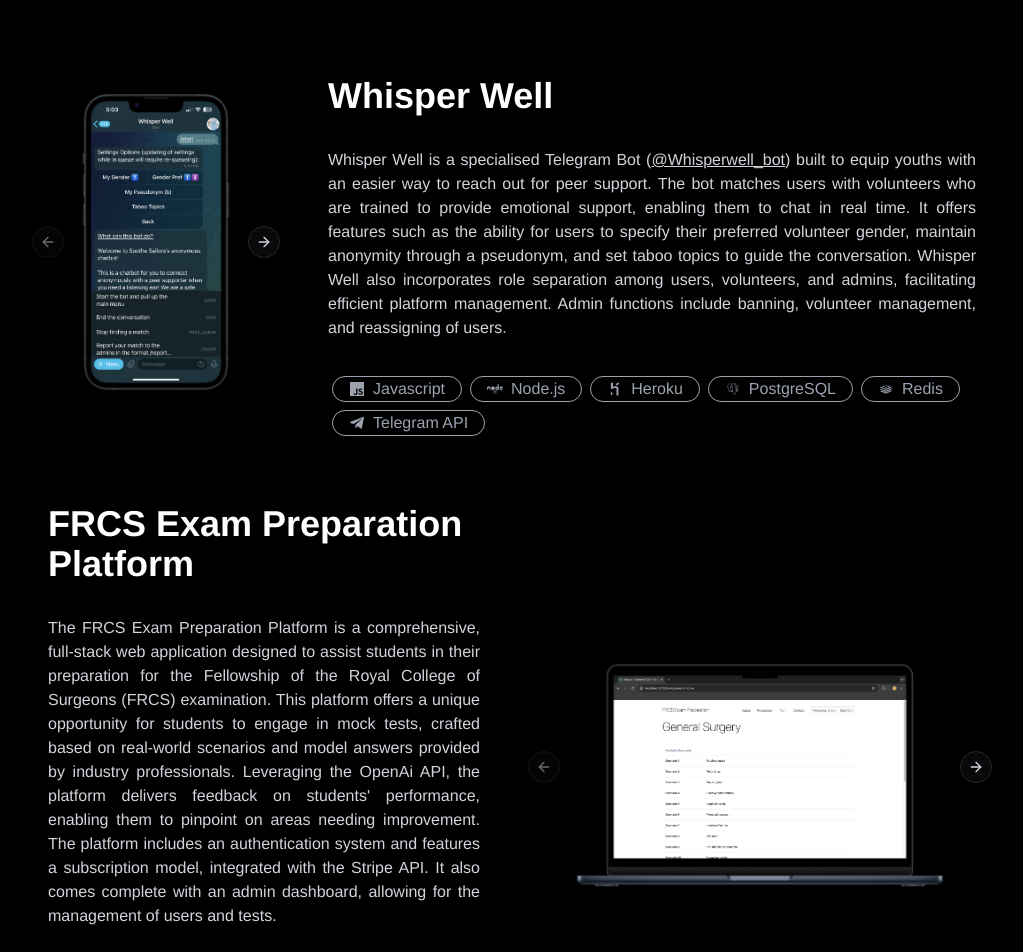
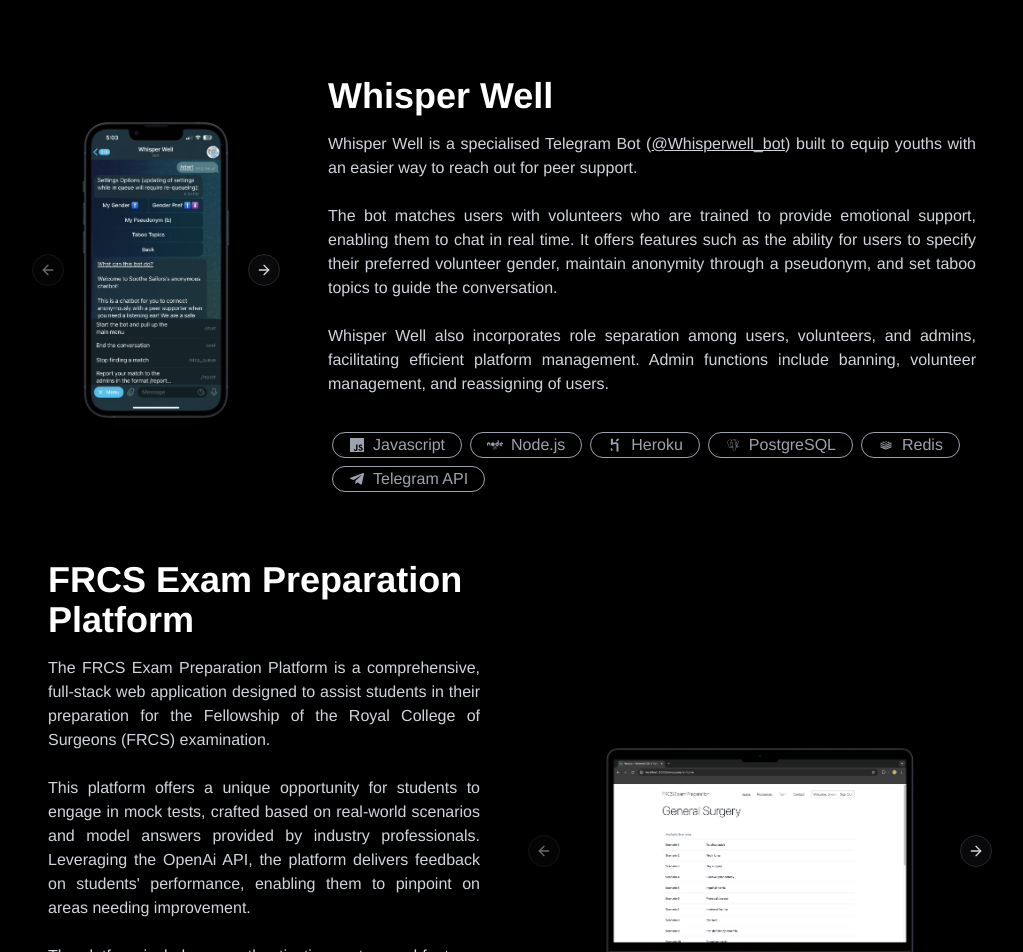
Before and after one commit to limjunan/portfolio, a React (Create React App) app: page / in a window 1280 px wide. Shown: the part 1060-2012 px from the top of the page, without its empty margins (128-1151 px from the left). Built offline with nearby package versions, Linux system fonts and the light colour scheme.

Commit message:
touchups

```diff
--- a/src/components/contact.js
+++ b/src/components/contact.js
@@ -13,7 +13,7 @@ import { GoLinkExternal } from "react-icons/go";
 
 const Contact = () => {
   return (
-    <div className="my-16 sm:my-32 lg:mx-20 text-gray-300 flex flex-col space-y-10 justify-center items-center">
+    <div className="my-16 sm:my-32 mx-8 lg:mx-20 text-gray-300 flex flex-col space-y-10 justify-center items-center">
       <span className="font-semibold text-3xl lg:text-4xl text-center">
         Impressed? Get in touch.
       </span>
--- a/src/components/showcase/dobby.js
+++ b/src/components/showcase/dobby.js
@@ -24,20 +24,22 @@ const Dobby = () => {
     <div className="flex flex-col-reverse md:flex-row justify-center items-center mx-4 mb-16 space-y-reverse space-y-8 md:space-x-16 text-gray-300">
       <div className="flex-col items-center md:w-3/4">
         <div className="space-y-8">
+          <div className="space-y-4">
             <h1 className="text-white font-semibold text-2xl sm:text-3xl lg:text-4xl">
               Alpha's Dobby 2.0
             </h1>
             <p className="text-gray-300 font-medium text-l text-justify">
               Dobby 2.0 is a Telegram Bot designed to automate and streamline
-            company processes. Prior to the implementation of Dobby, the company
-            relied on manual database updates, a process that was not only
-            time-consuming but also susceptible to errors. Dobby 2.0's primary
-            function is to automatically update the database whenever personnel
-            check in or out, significantly reducing the time spent on these
-            tasks and minimizing the potential for errors. In addition to this,
-            Dobby 2.0 introduces features such as an efficient leaves management
-            system.
+              company processes. Prior to the implementation of Dobby, the
+              company relied on manual database updates, a process that was not
+              only time-consuming but also susceptible to errors. <br /> <br />
+              Dobby 2.0's primary function is to automatically update the
+              database whenever personnel check in or out, significantly
+              reducing the time spent on these tasks and minimizing the
+              potential for errors. In addition to this, Dobby 2.0 introduces
+              features such as an efficient leaves management system.
             </p>
+          </div>
           <div className="flex flex-wrap justify-start">
             <Tag
               icon={<IoLogoJavascript />}
--- a/src/components/showcase/frcs.js
+++ b/src/components/showcase/frcs.js
@@ -25,22 +25,27 @@ const Frcs = () => {
     <div className="flex flex-col-reverse md:flex-row justify-center items-center mx-4 mb-16 space-y-reverse space-y-8 md:space-x-16 text-gray-300">
       <div className="flex-col items-center md:w-1/2">
         <div className="space-y-8">
+          <div className="space-y-4">
             <h1 className="text-white font-semibold text-2xl sm:text-3xl lg:text-4xl">
               FRCS Exam Preparation Platform
             </h1>
             <p className="text-gray-300 font-medium text-l text-justify">
               The FRCS Exam Preparation Platform is a comprehensive, full-stack
-            web application designed to assist students in their preparation for
-            the Fellowship of the Royal College of Surgeons (FRCS) examination.
-            This platform offers a unique opportunity for students to engage in
-            mock tests, crafted based on real-world scenarios and model answers
-            provided by industry professionals. Leveraging the OpenAi API, the
-            platform delivers feedback on students' performance, enabling them
-            to pinpoint on areas needing improvement. The platform includes an
-            authentication system and features a subscription model, integrated
-            with the Stripe API. It also comes complete with an admin dashboard,
-            allowing for the management of users and tests.
+              web application designed to assist students in their preparation
+              for the Fellowship of the Royal College of Surgeons (FRCS)
+              examination. <br />
+              <br />
+              This platform offers a unique opportunity for students to engage
+              in mock tests, crafted based on real-world scenarios and model
+              answers provided by industry professionals. Leveraging the OpenAi
+              API, the platform delivers feedback on students' performance,
+              enabling them to pinpoint on areas needing improvement. <br />
+              <br /> The platform includes an authentication system and features
+              a subscription model, integrated with the Stripe API. It also
+              comes complete with an admin dashboard, allowing for the
+              management of users and tests.
             </p>
+          </div>
           <div className="flex flex-wrap justify-start">
             <Tag
               icon={<SiTypescript />}
--- a/src/components/showcase/portfolio-showcase.js
+++ b/src/components/showcase/portfolio-showcase.js
@@ -53,6 +53,7 @@ const Portfolio = () => {
       </div>
       <div className="flex-col items-center md:w-1/2">
         <div className="space-y-8">
+          <div className="space-y-4">
             <h1 className="text-white font-semibold text-2xl sm:text-3xl lg:text-4xl">
               Portfolio React App
             </h1>
@@ -69,10 +70,12 @@ const Portfolio = () => {
               >
                 lazy loading
               </a>
-            . The design was inspired by Apple's clean and intuitive layout. The
+              . <br /> <br />
+              The design was inspired by Apple's clean and intuitive layout. The
               website was built with a mobile-first approach, ensuring full
               responsiveness and optimal viewing across all devices.
             </p>
+          </div>
           <div className="flex flex-wrap justify-start">
             <Tag
               icon={<IoLogoJavascript />}
@@ -92,17 +95,17 @@ const Portfolio = () => {
               popover={"Github Pages was used to host the application."}
             />
             <Tag
+              icon={<FaFigma />}
+              tagName="Figma"
+              popover={
+                "Figma was used to design the UI and the individual components of the application."
+              }
+            />
+            <Tag
               icon={<SiTailwindcss />}
               tagName="Tailwind CSS"
               popover={
                 "Tailwind CSS was used for styling the application due to its utility-first approach. This leads to less CSS bloat and a more maintainable codebase."
-              }
-            />
-            <Tag
-              icon={<FaFigma />}
-              tagName="Figma"
-              popover={
-                "Figma was used to design the UI and the individual components of the application."
               }
             />
             <Tag
--- a/src/components/showcase/whisperwell.js
+++ b/src/components/showcase/whisperwell.js
@@ -51,6 +51,7 @@ const Whisperwell = () => {
       </div>
       <div className="flex-col items-center md:w-3/4">
         <div className="space-y-8">
+          <div className="space-y-4">
             <h1 className="text-white font-semibold text-2xl sm:text-3xl lg:text-4xl">
               Whisper Well
             </h1>
@@ -65,15 +66,18 @@ const Whisperwell = () => {
                 @Whisperwell_bot
               </a>
               ) built to equip youths with an easier way to reach out for peer
-            support. The bot matches users with volunteers who are trained to
-            provide emotional support, enabling them to chat in real time. It
-            offers features such as the ability for users to specify their
-            preferred volunteer gender, maintain anonymity through a pseudonym,
-            and set taboo topics to guide the conversation. Whisper Well also
-            incorporates role separation among users, volunteers, and admins,
-            facilitating efficient platform management. Admin functions include
-            banning, volunteer management, and reassigning of users.
+              support. <br /> <br />
+              The bot matches users with volunteers who are trained to provide
+              emotional support, enabling them to chat in real time. It offers
+              features such as the ability for users to specify their preferred
+              volunteer gender, maintain anonymity through a pseudonym, and set
+              taboo topics to guide the conversation. <br /> <br />
+              Whisper Well also incorporates role separation among users,
+              volunteers, and admins, facilitating efficient platform
+              management. Admin functions include banning, volunteer management,
+              and reassigning of users.
             </p>
+          </div>
           <div className="flex flex-wrap justify-start">
             <Tag
               icon={<IoLogoJavascript />}
```
Lines whose indentation alone changed are shown as unchanged.
